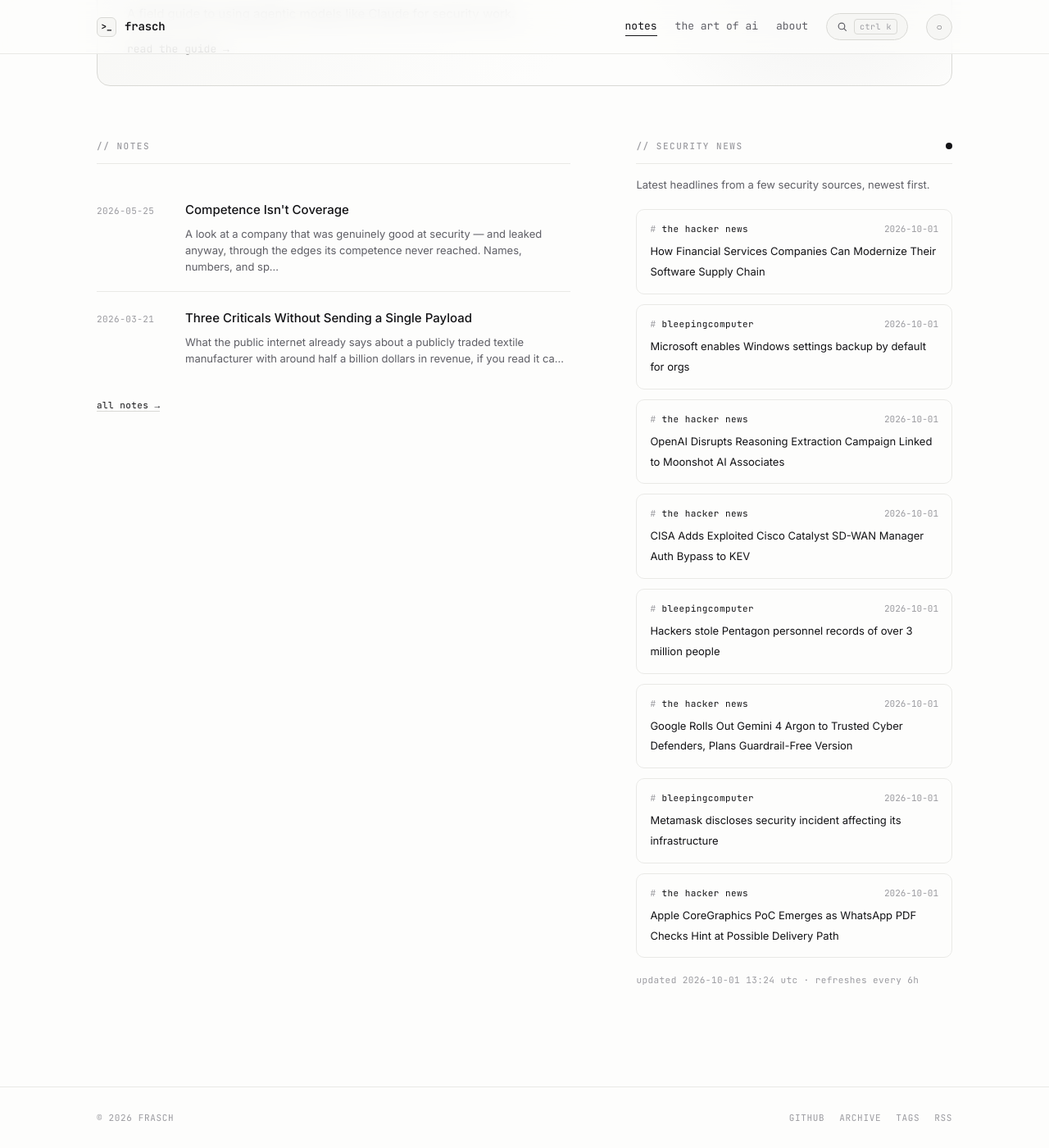
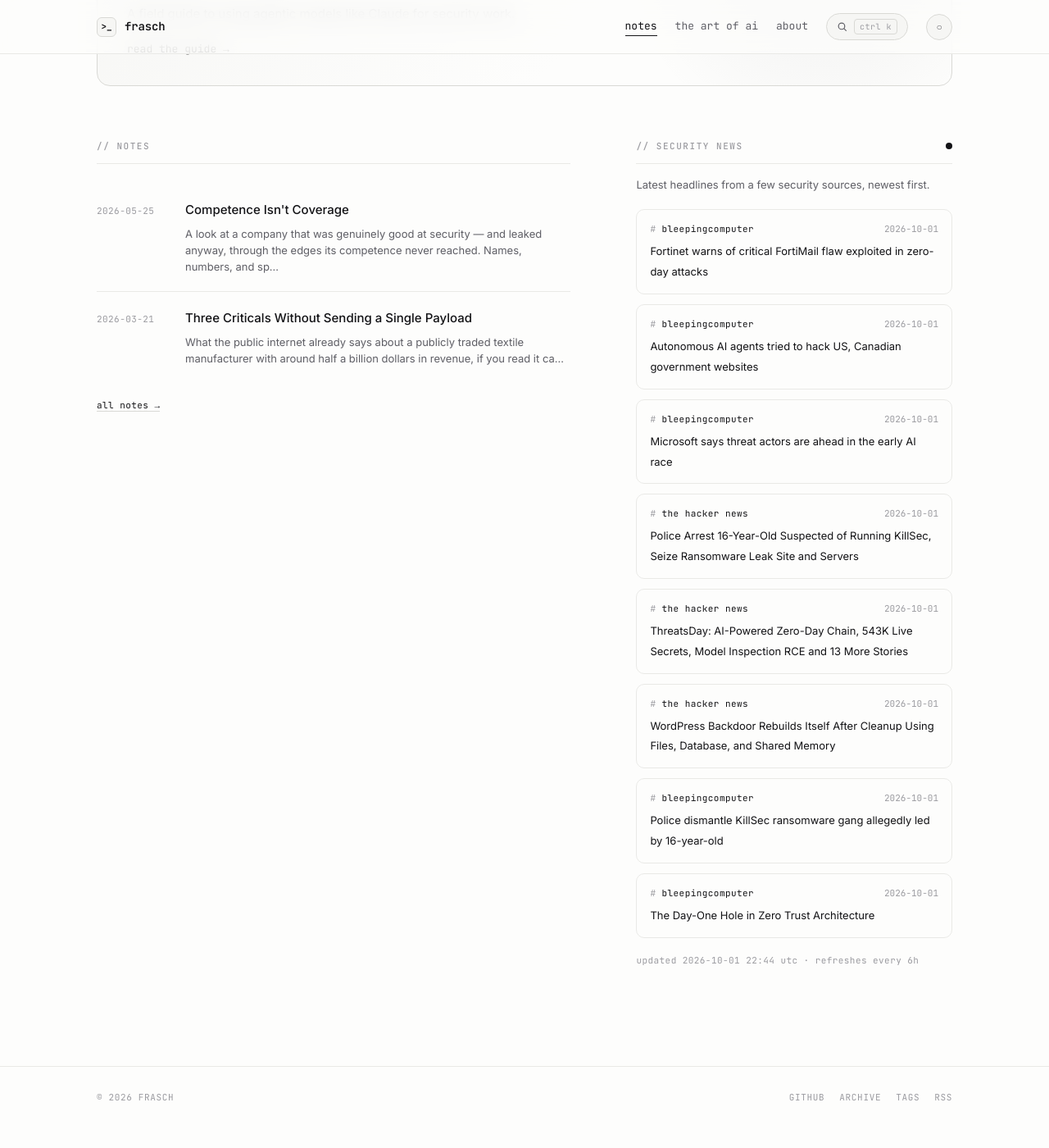
Before and after one commit to whoisfrasch/frasch, a Jekyll site: the page built from index.html, in a window 1280 px wide and 1400 px high, scrolled down 615 px. Shown: the whole window at 82% size. Built offline with Jekyll 4.4.1, drawn with Linux system fonts in a browser that asks for light colours; after the commit the page ends 1990 px from its top, so only the background shows below that.

Commit message:
Refresh security news feed

```diff
--- a/_data/news.json
+++ b/_data/news.json
@@ -1,53 +1,53 @@
 {
-  "updated": "2026-10-01T13:24:26Z",
+  "updated": "2026-10-01T22:44:02Z",
   "items": [
     {
-      "source": "the hacker news",
-      "title": "How Financial Services Companies Can Modernize Their Software Supply Chain",
-      "link": "https://thehackernews.com/2026/10/how-financial-services-companies-can.html",
-      "date": "2026-10-01T11:45:00Z"
+      "source": "bleepingcomputer",
+      "title": "Fortinet warns of critical FortiMail flaw exploited in zero-day attacks",
+      "link": "https://www.bleepingcomputer.com/news/security/fortinet-warns-of-critical-fortimail-flaw-exploited-in-zero-day-attacks/",
+      "date": "2026-10-01T22:42:49Z"
     },
     {
       "source": "bleepingcomputer",
-      "title": "Microsoft enables Windows settings backup by default for orgs",
-      "link": "https://www.bleepingcomputer.com/news/microsoft/microsoft-enables-windows-settings-backup-by-default-for-orgs/",
-      "date": "2026-10-01T11:14:28Z"
+      "title": "Autonomous AI agents tried to hack US, Canadian government websites",
+      "link": "https://www.bleepingcomputer.com/news/security/autonomous-ai-agents-tried-to-hack-us-canadian-government-websites/",
+      "date": "2026-10-01T20:52:50Z"
+    },
+    {
+      "source": "bleepingcomputer",
+      "title": "Microsoft says threat actors are ahead in the early AI race",
+      "link": "https://www.bleepingcomputer.com/news/security/microsoft-says-threat-actors-are-ahead-in-the-early-ai-race/",
+      "date": "2026-10-01T19:32:47Z"
     },
     {
       "source": "the hacker news",
-      "title": "OpenAI Disrupts Reasoning Extraction Campaign Linked to Moonshot AI Associates",
-      "link": "https://thehackernews.com/2026/10/openai-disrupts-reasoning-extraction.html",
-      "date": "2026-10-01T10:42:36Z"
+      "title": "Police Arrest 16-Year-Old Suspected of Running KillSec, Seize Ransomware Leak Site and Servers",
+      "link": "https://thehackernews.com/2026/10/police-arrest-16-year-old-suspected-of.html",
+      "date": "2026-10-01T16:55:57Z"
     },
     {
       "source": "the hacker news",
-      "title": "CISA Adds Exploited Cisco Catalyst SD-WAN Manager Auth Bypass to KEV",
-      "link": "https://thehackernews.com/2026/10/cisa-adds-exploited-cisco-catalyst-sd.html",
-      "date": "2026-10-01T10:33:16Z"
+      "title": "ThreatsDay: AI-Powered Zero-Day Chain, 543K Live Secrets, Model Inspection RCE and 13 More Stories",
+      "link": "https://thehackernews.com/2026/10/threatsday-ai-powered-zero-day-chain.html",
+      "date": "2026-10-01T16:45:38Z"
+    },
+    {
+      "source": "the hacker news",
+      "title": "WordPress Backdoor Rebuilds Itself After Cleanup Using Files, Database, and Shared Memory",
+      "link": "https://thehackernews.com/2026/10/wordpress-backdoor-rebuilds-itself.html",
+      "date": "2026-10-01T14:37:35Z"
     },
     {
       "source": "bleepingcomputer",
-      "title": "Hackers stole Pentagon personnel records of over 3 million people",
-      "link": "https://www.bleepingcomputer.com/news/security/hackers-breach-pentagon-human-resources-management-system-steal-data-of-nearly-3-million-people/",
-      "date": "2026-10-01T09:44:28Z"
-    },
-    {
-      "source": "the hacker news",
-      "title": "Google Rolls Out Gemini 4 Argon to Trusted Cyber Defenders, Plans Guardrail-Free Version",
-      "link": "https://thehackernews.com/2026/10/google-rolls-out-gemini-4-argon-to.html",
-      "date": "2026-10-01T07:49:36Z"
+      "title": "Police dismantle KillSec ransomware gang allegedly led by 16-year-old",
+      "link": "https://www.bleepingcomputer.com/news/security/police-dismantle-killsec-ransomware-gang-allegedly-led-by-16-year-old/",
+      "date": "2026-10-01T14:25:14Z"
     },
     {
       "source": "bleepingcomputer",
-      "title": "Metamask discloses security incident affecting its infrastructure",
-      "link": "https://www.bleepingcomputer.com/news/security/metamask-discloses-security-incident-affecting-its-infrastructure/",
-      "date": "2026-10-01T07:33:57Z"
-    },
-    {
-      "source": "the hacker news",
-      "title": "Apple CoreGraphics PoC Emerges as WhatsApp PDF Checks Hint at Possible Delivery Path",
-      "link": "https://thehackernews.com/2026/10/apple-coregraphics-poc-emerges-as.html",
-      "date": "2026-10-01T05:54:41Z"
+      "title": "The Day-One Hole in Zero Trust Architecture",
+      "link": "https://www.bleepingcomputer.com/news/security/the-day-one-hole-in-zero-trust-architecture/",
+      "date": "2026-10-01T14:01:11Z"
     }
   ]
 }
```
